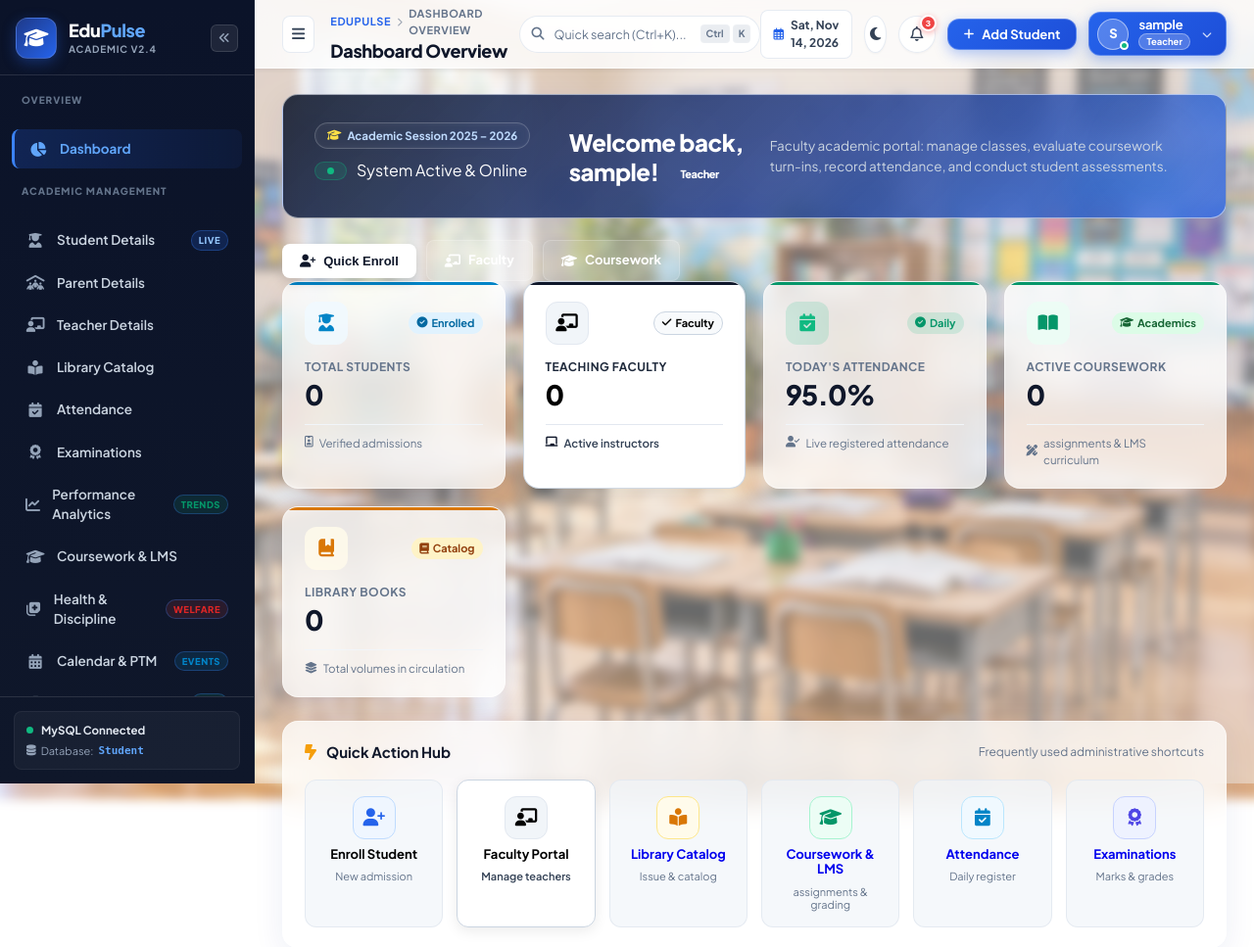
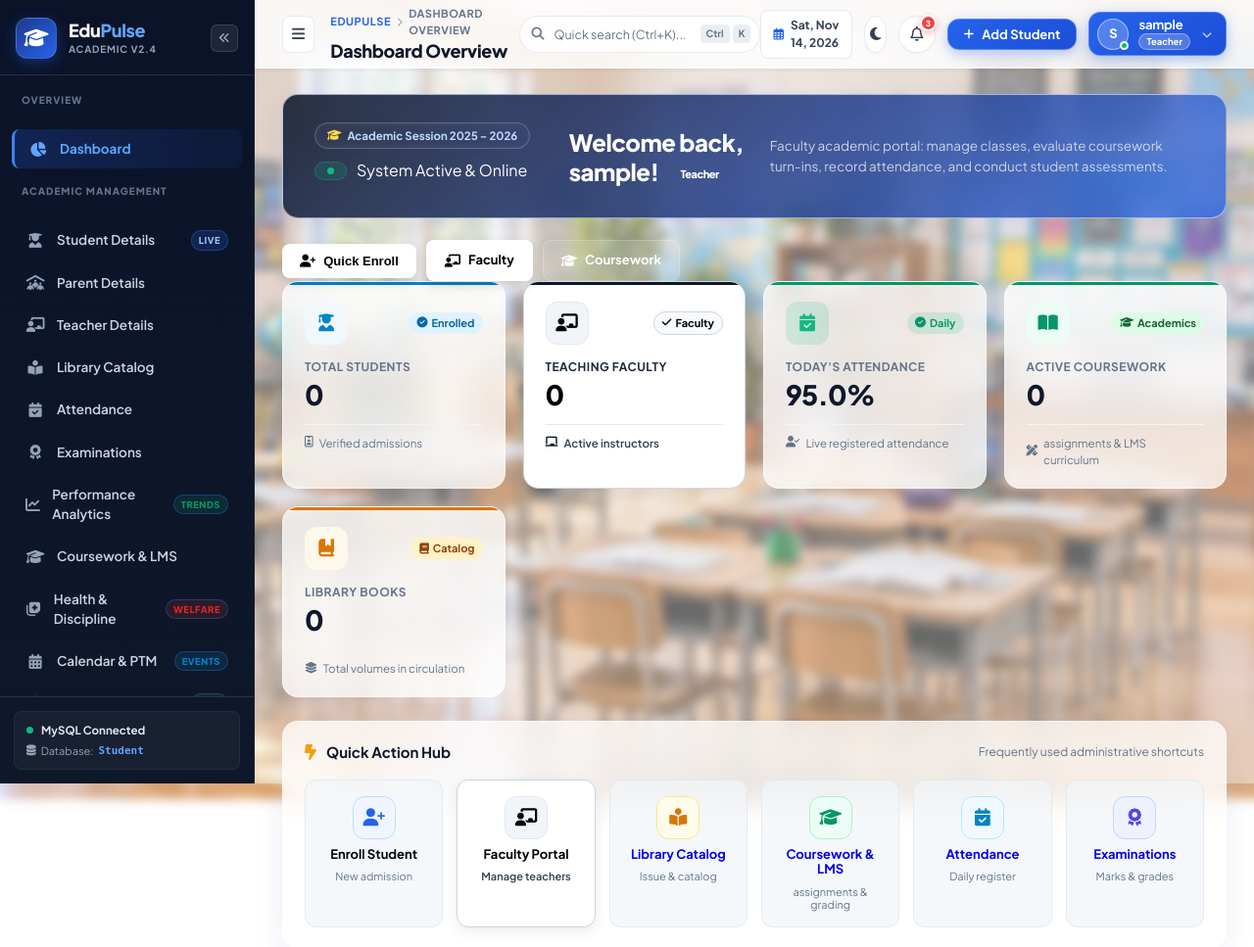
Before and after one commit to anshkumarsoni/School_Management_System, a Flask app: page / in a window 1280 px wide. Shown: the top 967 px of the page at 98% size. Run offline with Flask 3, Linux system fonts and the light colour scheme; the visitor is signed in with stand-in values (Sample User, id 1); data that the repository does not hold is empty.

Commit message:
Style Faculty and Fees buttons near Quick Enroll in white box with black text

```diff
--- a/static/css/style.css
+++ b/static/css/style.css
@@ -1368,15 +1368,40 @@ body::after {
 }
 
 .primary-pill {
-    background: #ffffff;
-    color: var(--navy-900);
+    background: #ffffff !important;
+    color: #000000 !important;
     box-shadow: 0 4px 12px rgba(0, 0, 0, 0.15);
 }
 
+.primary-pill i {
+    color: #000000 !important;
+}
+
 .primary-pill:hover {
-    background: #f8fafc;
+    background: #f8fafc !important;
+    color: #000000 !important;
     transform: translateY(-2px);
     box-shadow: 0 6px 16px rgba(0, 0, 0, 0.2);
+}
+
+.action-pill.white-pill {
+    background: #ffffff !important;
+    color: #000000 !important;
+    box-shadow: 0 4px 12px rgba(0, 0, 0, 0.15) !important;
+    border: 1px solid rgba(255, 255, 255, 0.9) !important;
+    font-weight: 700 !important;
+}
+
+.action-pill.white-pill i {
+    color: #000000 !important;
+}
+
+.action-pill.white-pill:hover {
+    background: #f8fafc !important;
+    color: #000000 !important;
+    transform: translateY(-2px);
+    box-shadow: 0 6px 16px rgba(0, 0, 0, 0.22) !important;
+    border-color: #cbd5e1 !important;
 }
 
 .secondary-pill {
--- a/templates/dashboard.html
+++ b/templates/dashboard.html
@@ -33,11 +33,11 @@
                 <button type="button" class="action-pill primary-pill" data-modal-target="#addStudentModal">
                     <i class="fa-solid fa-user-plus"></i> Quick Enroll
                 </button>
-                <a href="{{ url_for('teachers_view') }}" class="action-pill secondary-pill">
+                <a href="{{ url_for('teachers_view') }}" class="action-pill white-pill">
                     <i class="fa-solid fa-chalkboard-user"></i> Faculty
                 </a>
                 {% if current_role == 'super_admin' %}
-                <a href="{{ url_for('fees_view') }}" class="action-pill secondary-pill">
+                <a href="{{ url_for('fees_view') }}" class="action-pill white-pill">
                     <i class="fa-solid fa-receipt"></i> Fees
                 </a>
                 {% elif current_role == 'admin' %}
@@ -55,7 +55,7 @@
                 <a href="{{ url_for('calendar_ptm_view', tab='slots') }}" class="action-pill secondary-pill">
                     <i class="fa-solid fa-calendar-check"></i> Book PTM
                 </a>
-                <a href="{{ url_for('fees_view') }}" class="action-pill secondary-pill">
+                <a href="{{ url_for('fees_view') }}" class="action-pill white-pill">
                     <i class="fa-solid fa-receipt"></i> Fee Receipts
                 </a>
             {% endif %}
```
